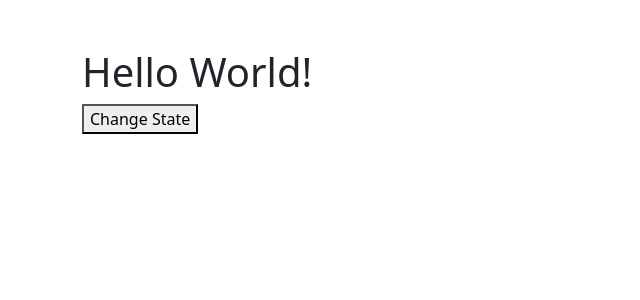
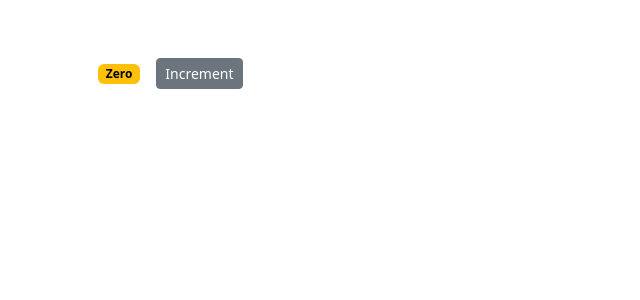
Before and after one commit to OluwaninsolaAO/my-first-react-app, a React (Create React App) app: page / in a window 1280 px wide. Shown: the top 300 px of the page, without its empty margins (0-640 px from the left). Built offline with nearby package versions, Linux system fonts and the light colour scheme.

Commit message:
Simple Counter

```diff
--- a/src/components/counter.jsx
+++ b/src/components/counter.jsx
@@ -1,17 +1,40 @@
 import React, { Component } from 'react';
 
 class Counter extends Component {
-    state = { };
+    state = {
+        count: 0,
+        // tags: [ 'tag1', 'tag2', 'tag3' ]
+    };
+
+    handleIncrement = () => {
+        this.setState({ count: this.state.count + 1 })
+    }
+
     render() {
         return (
             <div className='container'>
                 <div className='pt-5 pb-5'>
-                    <h1>Hello World!</h1>
-                    <button>Increment</button>
+                    <span className={this.getBadgeClasses()}>{this.formatCount()}</span>
+                    <button onClick={this.handleIncrement} className='btn btn-secondary btn-sm'>Increment</button>
+
+                    {/* <ul>
+                        { this.state.tags.map( tag => <li key={tag}>{ tag }</li>) }
+                    </ul> */}
                 </ div>
             </div>
         );
     }
+
+    getBadgeClasses() {
+        let classes = "badge m-3 bg-";
+        classes += this.state.count === 0 ? "warning text-black" : "primary";
+        return classes;
+    }
+
+    formatCount () {
+        const { count } = this.state;
+        return count === 0 ? "Zero" : count;
+    }
 }
 
 export default Counter;
--- a/src/index.js
+++ b/src/index.js
@@ -10,8 +10,8 @@
 const root = ReactDOM.createRoot(document.getElementById('root'));
 root.render(
   <React.StrictMode>
-    {/* <Counter /> */}
-    <MyComponent />
+    <Counter />
+    {/* <MyComponent /> */}
   </React.StrictMode>
 );
 
```
